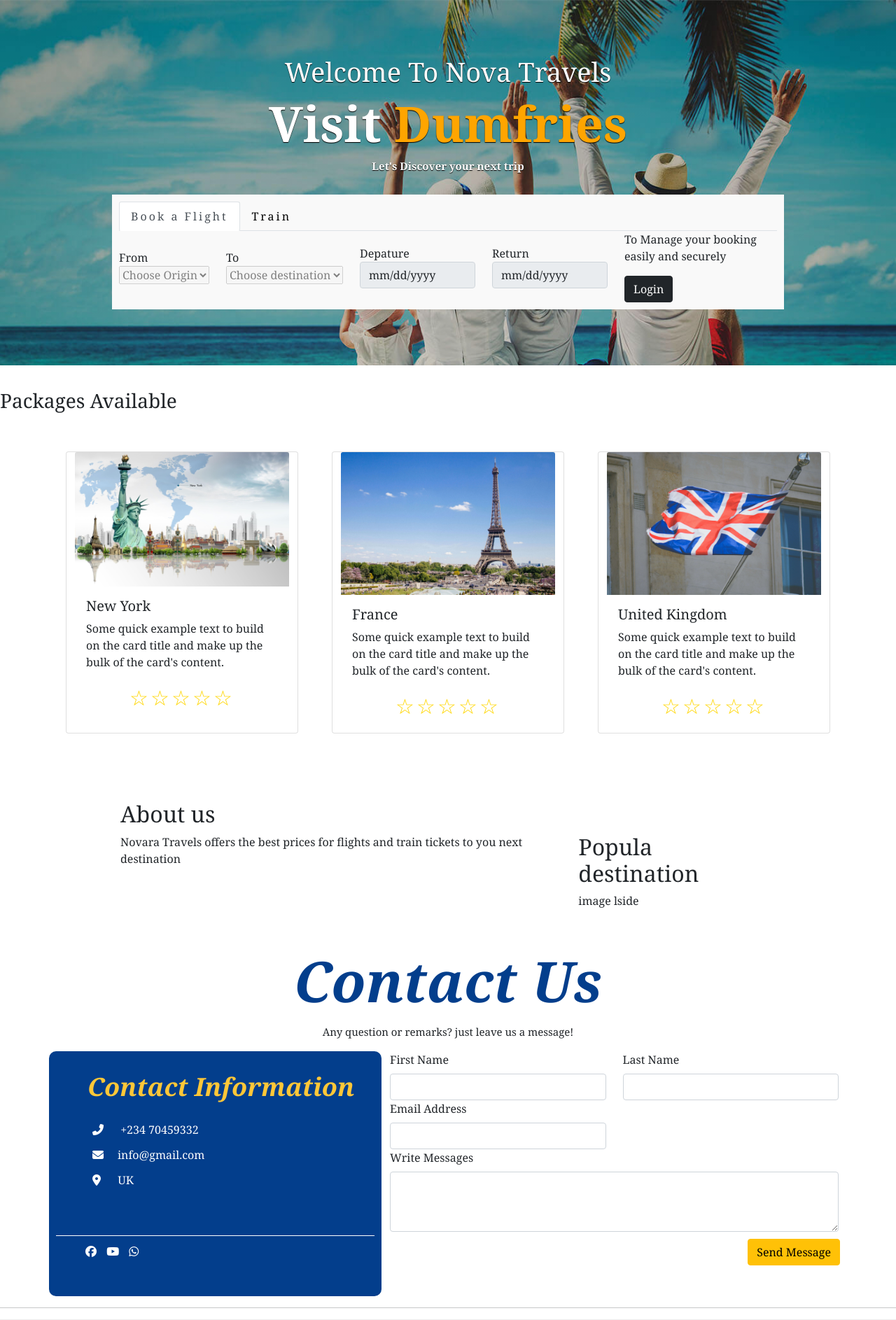
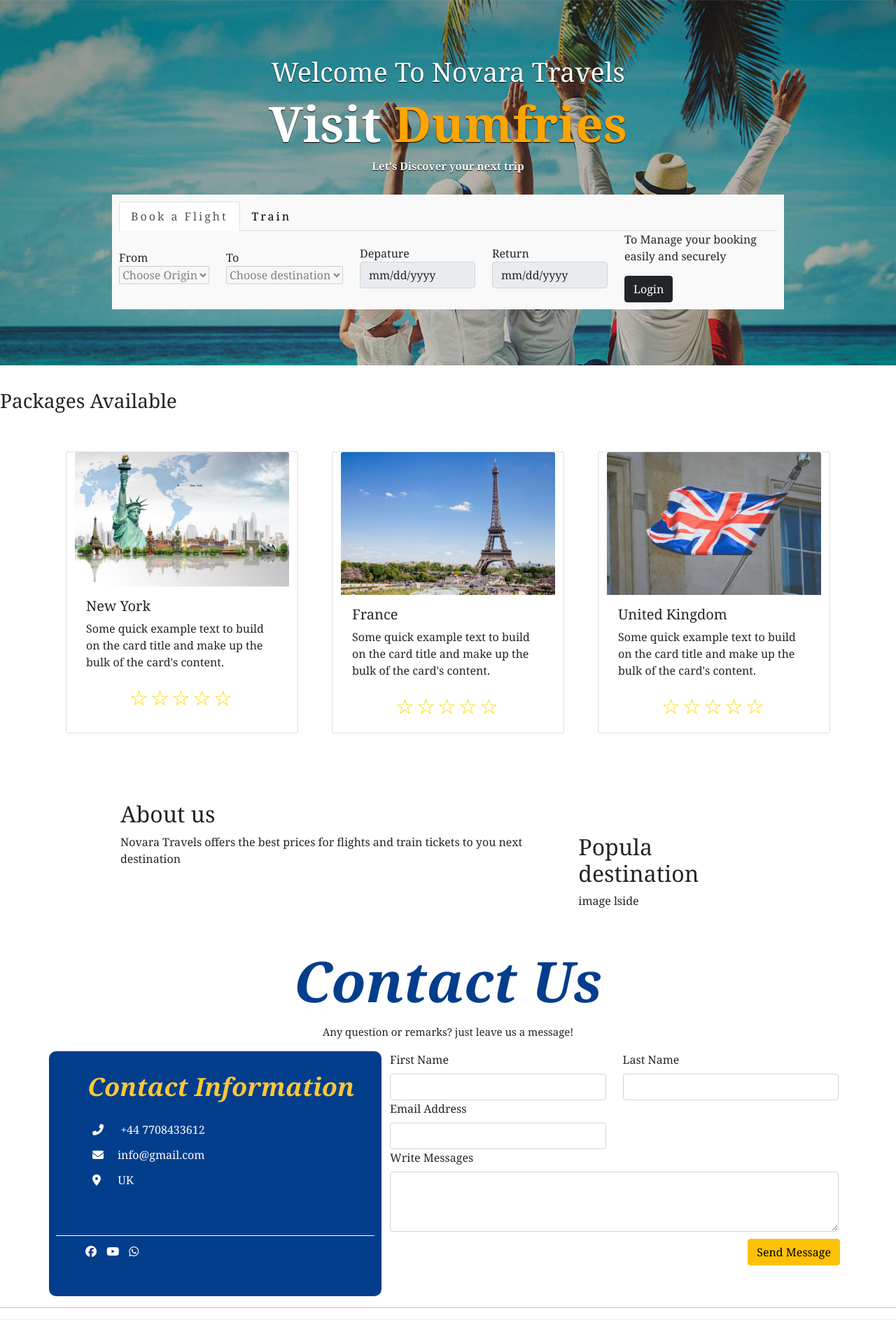
Before and after one commit to Chukuigwe123/novara-travels, a PHP site: page / in a window 1280 px wide. Shown: the part 70-1956 px from the top of the page at 70% size. Run offline with PHP 8.4, Linux system fonts and the light colour scheme; some web fonts are replaced.

Commit message:
phone number

```diff
--- a/index.php
+++ b/index.php
@@ -10,7 +10,7 @@
       <meta http-equiv="X-UA-Compatible"content="IE=edge">
       <meta name="viewport"content="width=device-width,initial-scale=1.0">
       <?php require('./inc/header.php')?>
-      <title> Nova Travels - Book your next destination </title>
+      <title> Novara Travels - Book your next destination </title>
       <script>
           if ( window.history.replaceState ) {
             window.history.replaceState(null, null, window.location.href)
@@ -32,7 +32,7 @@
         };
       ?>
       <div class="content">
-          <h5>Welcome To Nova Travels</h5>
+          <h5>Welcome To Novara Travels</h5>
           <h1>Visit <span class="changecontent"></span></h1>
           <p> Let's Discover your next trip </p>
       </div>
@@ -148,7 +148,7 @@
         <h2>Contact Information</h2>
         <div class="basic-info">
           <ul>
-            <li><i class="fas fa-phone-alt"></i> +234 70459332</li>
+            <li><i class="fas fa-phone-alt"></i> +44 7708433612</li>
             <li><i class="fas fa-envelope"></i>info@gmail.com</li>
             <li><i class="fas fa-map-marker-alt"></i> UK </li>
           </ul>
```
